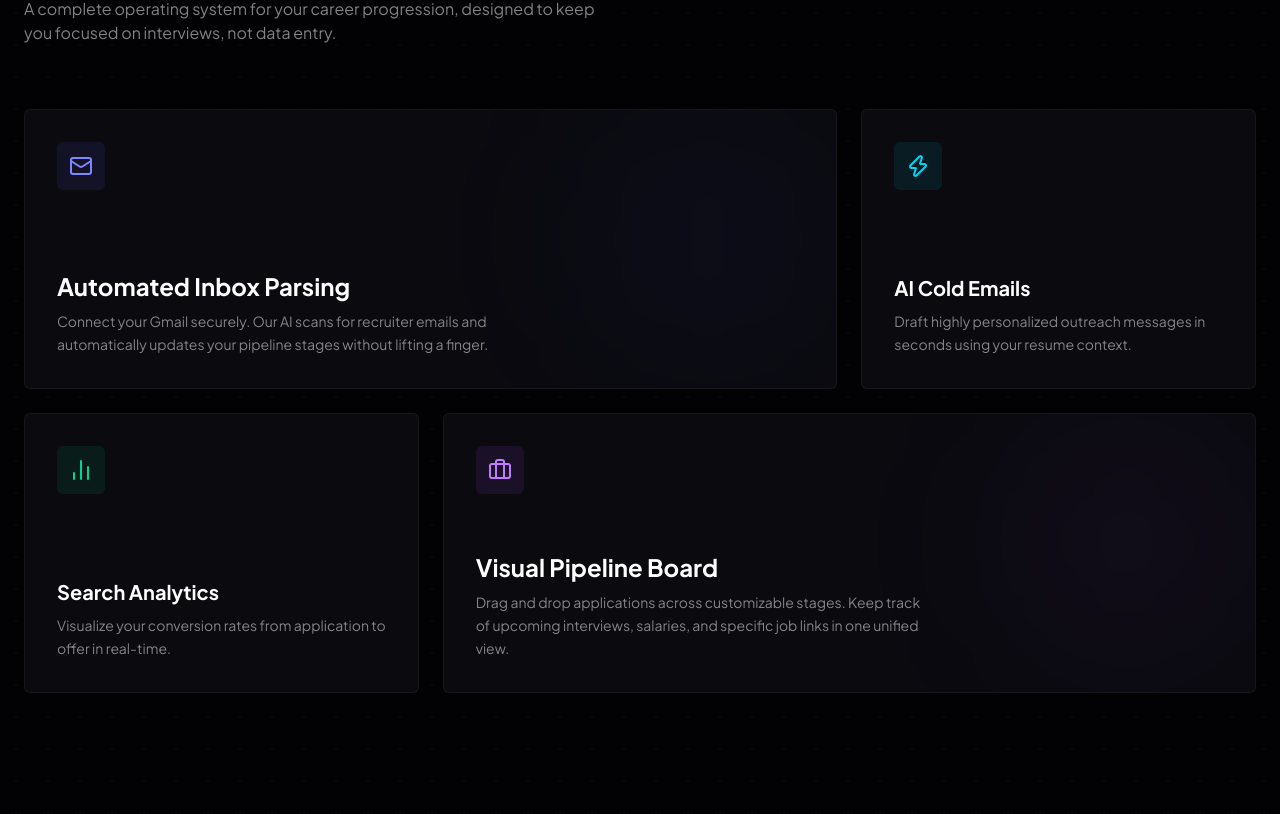
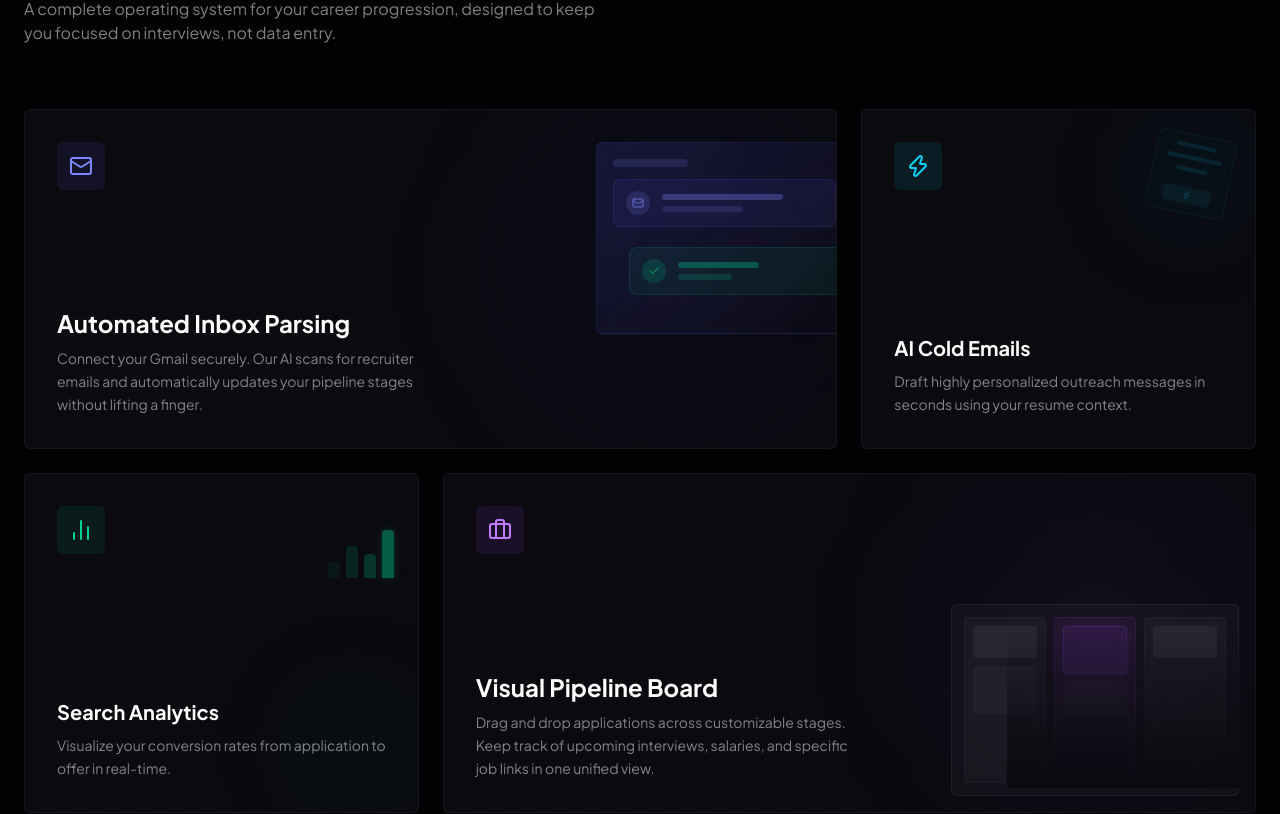
Before and after one commit to rajdeeppal01/trackrai, a React (Vite) app in the folder frontend/: page / in a window 1280 px wide. Shown: the part 1091-1905 px from the top of the page. Built offline with nearby package versions, Linux system fonts and the light colour scheme; no server answers.

Commit message:
feat: add mini UI mockups to bento box feature cards

```diff
--- a/frontend/src/pages/Landing.jsx
+++ b/frontend/src/pages/Landing.jsx
@@ -172,37 +172,83 @@ export default function Landing() {
           <p className="text-white/50 text-base max-w-xl">A complete operating system for your career progression, designed to keep you focused on interviews, not data entry.</p>
         </div>
 
-        <div className="grid grid-cols-1 md:grid-cols-3 gap-6 auto-rows-[280px]">
+        <div className="grid grid-cols-1 md:grid-cols-3 gap-6 auto-rows-[340px]">
 
           {/* Bento 1: Large - Gmail Sync */}
           <div className="md:col-span-2 rounded-3xl bg-[#0a0a0f] border border-white/5 p-8 flex flex-col justify-between group hover:border-indigo-500/30 transition-colors overflow-hidden relative">
-            <div className="absolute top-0 right-0 w-64 h-64 bg-indigo-500/5 blur-[80px] rounded-full group-hover:bg-indigo-500/10 transition-colors" />
-            <div className="w-12 h-12 rounded-xl bg-indigo-500/10 flex items-center justify-center mb-6">
+            <div className="absolute top-0 right-0 w-80 h-80 bg-indigo-500/5 blur-[80px] rounded-full group-hover:bg-indigo-500/10 transition-colors" />
+
+            {/* Visual Element */}
+            <div className="absolute -right-4 top-8 w-64 h-48 bg-gradient-to-br from-indigo-900/40 to-transparent rounded-l-2xl border-y border-l border-indigo-500/20 p-4 hidden md:flex flex-col gap-3 shadow-2xl opacity-80 group-hover:opacity-100 transition-opacity transform group-hover:-translate-x-2">
+              <div className="h-2 w-1/3 bg-indigo-400/20 rounded-full" />
+              <div className="h-12 w-full bg-indigo-500/10 border border-indigo-500/20 rounded-lg flex items-center px-3 gap-3">
+                 <div className="w-6 h-6 rounded-full bg-indigo-400/20 flex items-center justify-center">
+                    <Mail size={12} className="text-indigo-400" />
+                 </div>
+                 <div className="flex-1 space-y-1.5">
+                    <div className="h-1.5 w-3/4 bg-indigo-400/40 rounded-full" />
+                    <div className="h-1.5 w-1/2 bg-indigo-400/20 rounded-full" />
+                 </div>
+              </div>
+              <div className="h-12 w-full bg-emerald-500/10 border border-emerald-500/20 rounded-lg flex items-center px-3 gap-3 mt-2 translate-x-4">
+                 <div className="w-6 h-6 rounded-full bg-emerald-400/20 flex items-center justify-center">
+                    <Check size={12} className="text-emerald-400" />
+                 </div>
+                 <div className="flex-1 space-y-1.5">
+                    <div className="h-1.5 w-1/2 bg-emerald-400/40 rounded-full" />
+                    <div className="h-1.5 w-1/3 bg-emerald-400/20 rounded-full" />
+                 </div>
+              </div>
+            </div>
+
+            <div className="w-12 h-12 rounded-xl bg-indigo-500/10 flex items-center justify-center mb-6 relative z-10">
               <Mail size={24} className="text-indigo-400" />
             </div>
             <div className="relative z-10">
               <h3 className="text-2xl font-bold mb-2">Automated Inbox Parsing</h3>
-              <p className="text-sm text-white/50 max-w-md leading-relaxed">Connect your Gmail securely. Our AI scans for recruiter emails and automatically updates your pipeline stages without lifting a finger.</p>
+              <p className="text-sm text-white/50 max-w-sm leading-relaxed">Connect your Gmail securely. Our AI scans for recruiter emails and automatically updates your pipeline stages without lifting a finger.</p>
             </div>
           </div>
 
           {/* Bento 2: Standard - Cold Email */}
-          <div className="rounded-3xl bg-[#0a0a0f] border border-white/5 p-8 flex flex-col justify-between group hover:border-cyan-500/30 transition-colors">
-            <div className="w-12 h-12 rounded-xl bg-cyan-500/10 flex items-center justify-center mb-6">
+          <div className="rounded-3xl bg-[#0a0a0f] border border-white/5 p-8 flex flex-col justify-between group hover:border-cyan-500/30 transition-colors relative overflow-hidden">
+            {/* Visual Element */}
+            <div className="absolute right-0 top-0 w-32 h-32 bg-cyan-500/5 blur-[50px] rounded-full group-hover:bg-cyan-500/10 transition-colors" />
+            <div className="absolute top-6 right-6 opacity-40 group-hover:opacity-100 transition-opacity">
+              <div className="w-20 h-20 border border-cyan-500/20 rounded-lg bg-cyan-900/10 flex flex-col items-center justify-center gap-2 transform rotate-12 group-hover:rotate-6 transition-transform">
+                <div className="h-1 w-10 bg-cyan-400/30 rounded-full" />
+                <div className="h-1 w-14 bg-cyan-400/30 rounded-full" />
+                <div className="h-1 w-8 bg-cyan-400/30 rounded-full" />
+                <div className="mt-2 w-12 h-4 bg-cyan-500/20 rounded flex items-center justify-center">
+                   <Zap size={8} className="text-cyan-400" />
+                </div>
+              </div>
+            </div>
+
+            <div className="w-12 h-12 rounded-xl bg-cyan-500/10 flex items-center justify-center mb-6 relative z-10">
               <Zap size={24} className="text-cyan-400" />
             </div>
-            <div>
+            <div className="relative z-10">
               <h3 className="text-xl font-bold mb-2">AI Cold Emails</h3>
               <p className="text-sm text-white/50 leading-relaxed">Draft highly personalized outreach messages in seconds using your resume context.</p>
             </div>
           </div>
 
           {/* Bento 3: Standard - Analytics */}
-          <div className="rounded-3xl bg-[#0a0a0f] border border-white/5 p-8 flex flex-col justify-between group hover:border-emerald-500/30 transition-colors">
-            <div className="w-12 h-12 rounded-xl bg-emerald-500/10 flex items-center justify-center mb-6">
+          <div className="rounded-3xl bg-[#0a0a0f] border border-white/5 p-8 flex flex-col justify-between group hover:border-emerald-500/30 transition-colors relative overflow-hidden">
+             {/* Visual Element */}
+             <div className="absolute right-0 bottom-0 w-32 h-32 bg-emerald-500/5 blur-[50px] rounded-full group-hover:bg-emerald-500/10 transition-colors" />
+             <div className="absolute top-10 right-6 opacity-40 group-hover:opacity-100 transition-opacity flex items-end gap-1.5 h-16">
+                <div className="w-3 bg-emerald-500/20 rounded-t h-4 group-hover:h-6 transition-all duration-500" />
+                <div className="w-3 bg-emerald-500/40 rounded-t h-8 group-hover:h-10 transition-all duration-500 delay-75" />
+                <div className="w-3 bg-emerald-500/60 rounded-t h-6 group-hover:h-8 transition-all duration-500 delay-100" />
+                <div className="w-3 bg-emerald-400 rounded-t h-12 group-hover:h-16 transition-all duration-500 delay-150 shadow-[0_0_10px_rgba(52,211,153,0.5)]" />
+             </div>
+
+            <div className="w-12 h-12 rounded-xl bg-emerald-500/10 flex items-center justify-center mb-6 relative z-10">
               <BarChart2 size={24} className="text-emerald-400" />
             </div>
-            <div>
+            <div className="relative z-10">
               <h3 className="text-xl font-bold mb-2">Search Analytics</h3>
               <p className="text-sm text-white/50 leading-relaxed">Visualize your conversion rates from application to offer in real-time.</p>
             </div>
@@ -210,13 +256,30 @@ export default function Landing() {
 
           {/* Bento 4: Large - Kanban */}
           <div className="md:col-span-2 rounded-3xl bg-[#0a0a0f] border border-white/5 p-8 flex flex-col justify-between group hover:border-purple-500/30 transition-colors relative overflow-hidden">
-             <div className="absolute top-0 right-0 w-64 h-64 bg-purple-500/5 blur-[80px] rounded-full group-hover:bg-purple-500/10 transition-colors" />
-            <div className="w-12 h-12 rounded-xl bg-purple-500/10 flex items-center justify-center mb-6">
+             <div className="absolute top-0 right-0 w-80 h-80 bg-purple-500/5 blur-[80px] rounded-full group-hover:bg-purple-500/10 transition-colors" />
+
+             {/* Visual Element */}
+             <div className="absolute -right-10 bottom-6 w-72 h-40 bg-gradient-to-t from-[#0a0a0f] to-transparent z-10 hidden md:block" />
+             <div className="absolute right-4 bottom-4 w-72 h-48 border border-white/10 rounded-xl bg-white/5 hidden md:flex gap-2 p-3 opacity-60 group-hover:opacity-100 transition-opacity transform group-hover:-translate-y-2">
+                <div className="flex-1 rounded bg-white/5 border border-white/5 p-2 space-y-2">
+                   <div className="w-full h-8 rounded bg-white/10" />
+                   <div className="w-full h-12 rounded bg-white/5" />
+                </div>
+                <div className="flex-1 rounded bg-purple-500/10 border border-purple-500/20 p-2 space-y-2">
+                   <div className="w-full h-12 rounded bg-purple-500/20 border border-purple-500/30 shadow-[0_0_15px_rgba(168,85,247,0.2)]" />
+                   <div className="w-full h-8 rounded bg-white/5" />
+                </div>
+                <div className="flex-1 rounded bg-white/5 border border-white/5 p-2 space-y-2">
+                   <div className="w-full h-8 rounded bg-white/10" />
+                </div>
+             </div>
+
+            <div className="w-12 h-12 rounded-xl bg-purple-500/10 flex items-center justify-center mb-6 relative z-10">
               <Briefcase size={24} className="text-purple-400" />
             </div>
             <div className="relative z-10">
               <h3 className="text-2xl font-bold mb-2">Visual Pipeline Board</h3>
-              <p className="text-sm text-white/50 max-w-md leading-relaxed">Drag and drop applications across customizable stages. Keep track of upcoming interviews, salaries, and specific job links in one unified view.</p>
+              <p className="text-sm text-white/50 max-w-sm leading-relaxed">Drag and drop applications across customizable stages. Keep track of upcoming interviews, salaries, and specific job links in one unified view.</p>
             </div>
           </div>
 
```
